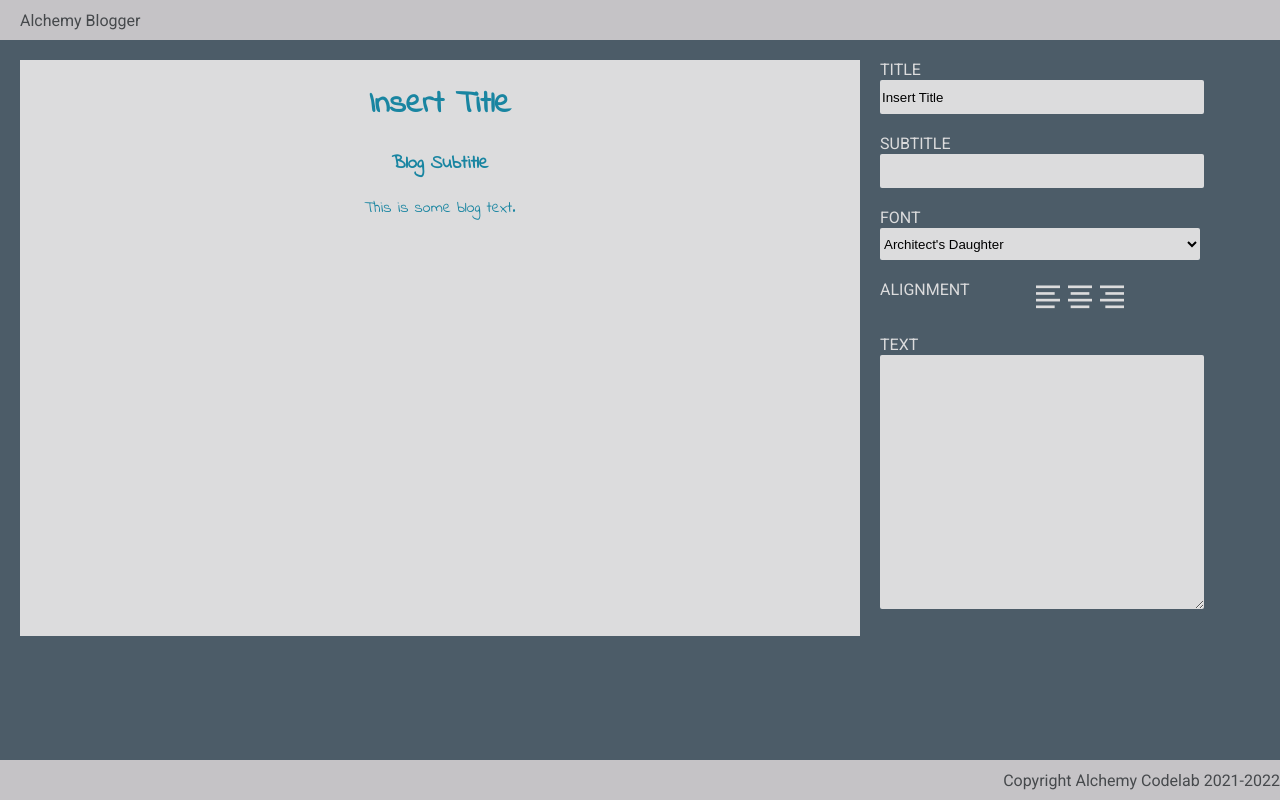
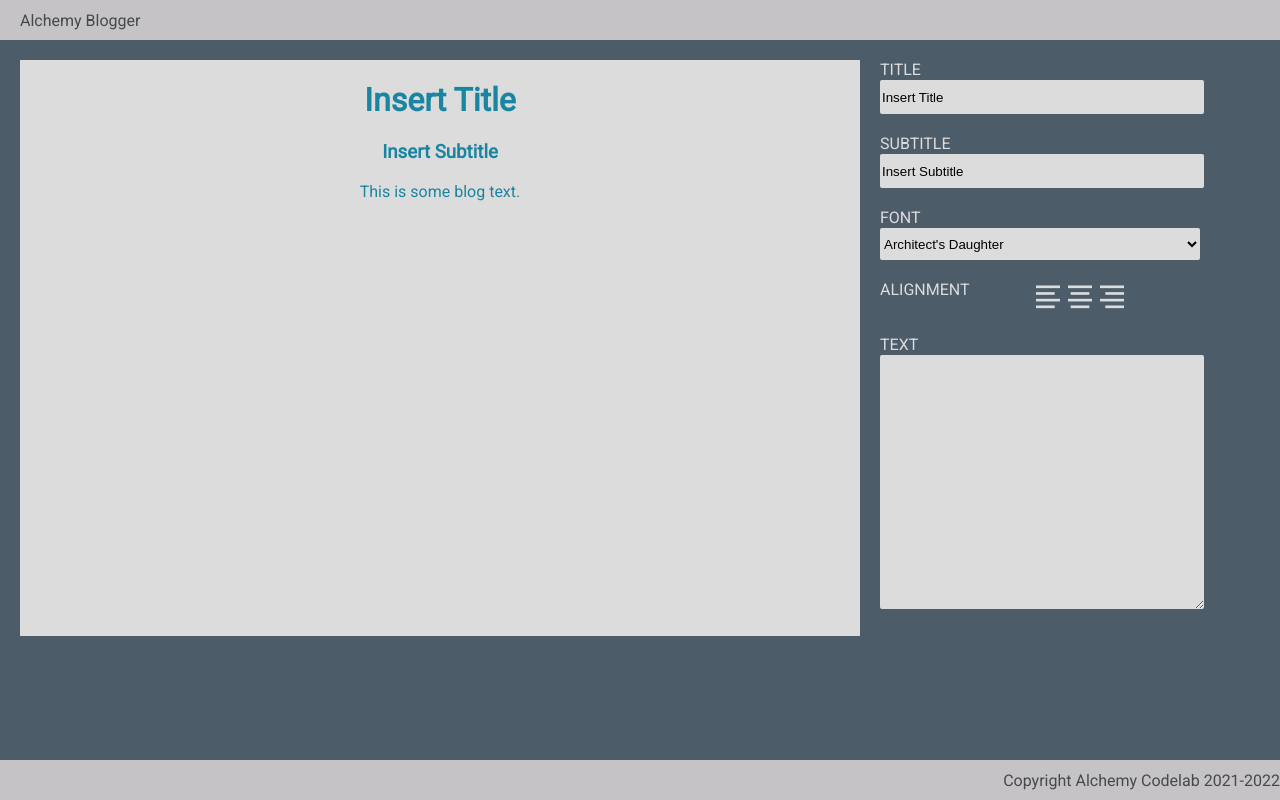
Before and after one commit to Dylan-Flanagan/blog-builder, a React (Create React App) app: page / in a window 1280 px wide. Built offline with nearby package versions, Linux system fonts and the light colour scheme; a web font is replaced by a local one.

Commit message:
Subtitle state defined and updating

```diff
--- a/src/components/Editor/Editor.js
+++ b/src/components/Editor/Editor.js
@@ -2,10 +2,11 @@
 
 import './Editor.css';
 
-export default function Editor({ title, setTitle }) {
+export default function Editor({ title, setTitle, subtitle, setSubtitle }) {
   const handleChange = (event) => {
     console.log('event.target.value', event.target.value);
-    setTitle(event.target.value);
+    event.target.name === 'title' && setTitle(event.target.value);
+    event.target.name === 'subtitle' && setSubtitle(event.target.value);
   };
 
   return (
@@ -15,7 +16,7 @@
         <label htmlFor="title">Title</label>
       </div>
       <div className="form-control">
-        <input type="text" />
+        <input name="subtitle" type="text" value={subtitle} onChange={handleChange} />
         <label>Subtitle</label>
       </div>
       <div className="form-control">
--- a/src/components/Home/Home.js
+++ b/src/components/Home/Home.js
@@ -8,12 +8,13 @@
 export default function Home() {
   // add useState calls here for title, subtitle, font, align, and text
   const [title, setTitle] = useState('Insert Title');
+  const [subtitle, setSubtitle] = useState('Insert Subtitle');
 
   return (
     <main>
       {/* pass the state variables as props to the presentational components */}
-      <Preview title={title} />
-      <Editor title={title} setTitle={setTitle} />
+      <Preview title={title} subtitle={subtitle} />
+      <Editor title={title} setTitle={setTitle} subtitle={subtitle} setSubtitle={setSubtitle} />
     </main>
   );
 }
--- a/src/components/Preview/Preview.js
+++ b/src/components/Preview/Preview.js
@@ -2,7 +2,7 @@
 
 import './Preview.css';
 
-export default function Preview({ title }) {
+export default function Preview({ title, subtitle }) {
   // implement a Preview screen here
   //  Note - the HTML should have the following structure
   //  the main div should have a class of preview and the font-name prop
@@ -10,9 +10,9 @@
 
   return (
     <>
-      <div className="preview indie-flower" style={{ textAlign: 'center' }}>
-        <h1 key={title}>{title}</h1>
-        <h3> Blog Subtitle</h3>
+      <div className={`preview`} style={{ textAlign: 'center' }}>
+        <h1 key="title">{title}</h1>
+        <h3 key="subtitle">{subtitle}</h3>
         <p>This is some blog text. </p>
       </div>
     </>
```
